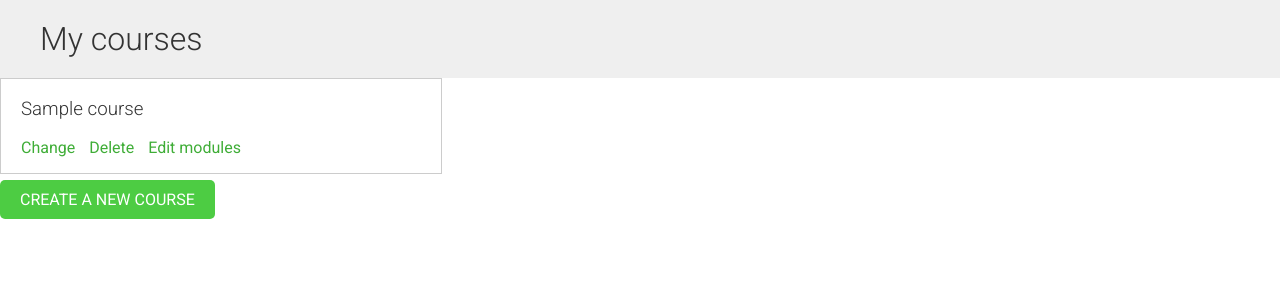
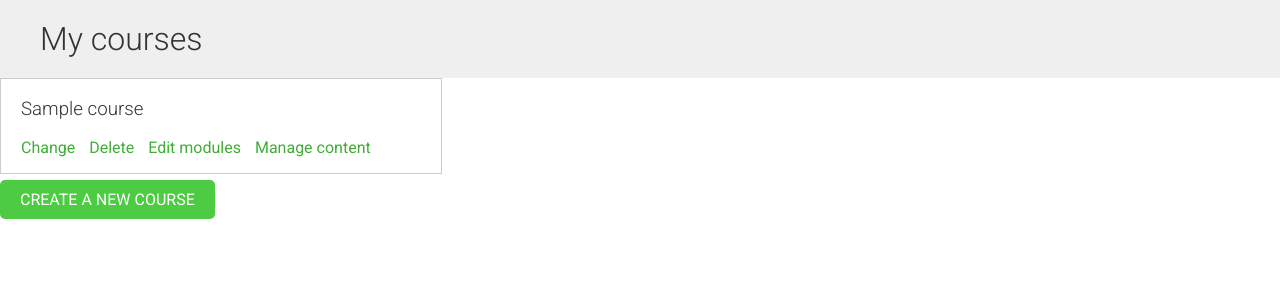
Before and after one commit to VasiliyHaroshka/Education_platform, a Django app: page /course/mine/ in a window 1280 px wide. Shown: the part 54-354 px from the top of the page. Run offline with Django 5.2, Linux system fonts and the light colour scheme; a user stored in the database is signed in; tables that the repository leaves empty hold one stand-in row (values such as "Sample post").

Commit message:
add refer to manage content in course/list template

```diff
--- a/education/courses/templates/courses/manage/course/list.html
+++ b/education/courses/templates/courses/manage/course/list.html
@@ -12,6 +12,11 @@
             <a href="{% url 'change_course' course.id %}">Change</a>
             <a href="{% url 'delete_course' course.id %}">Delete</a>
             <a href="{% url 'course_module_update' course.id %}">Edit modules</a>
+            {% if course.modules.count > 0 %}
+                <a href="{% url 'module_content_list' course.modules.first.id %}">
+                    Manage content
+                </a>
+            {% endif %}
         </p>
     </div>
     {% empty %}
```
